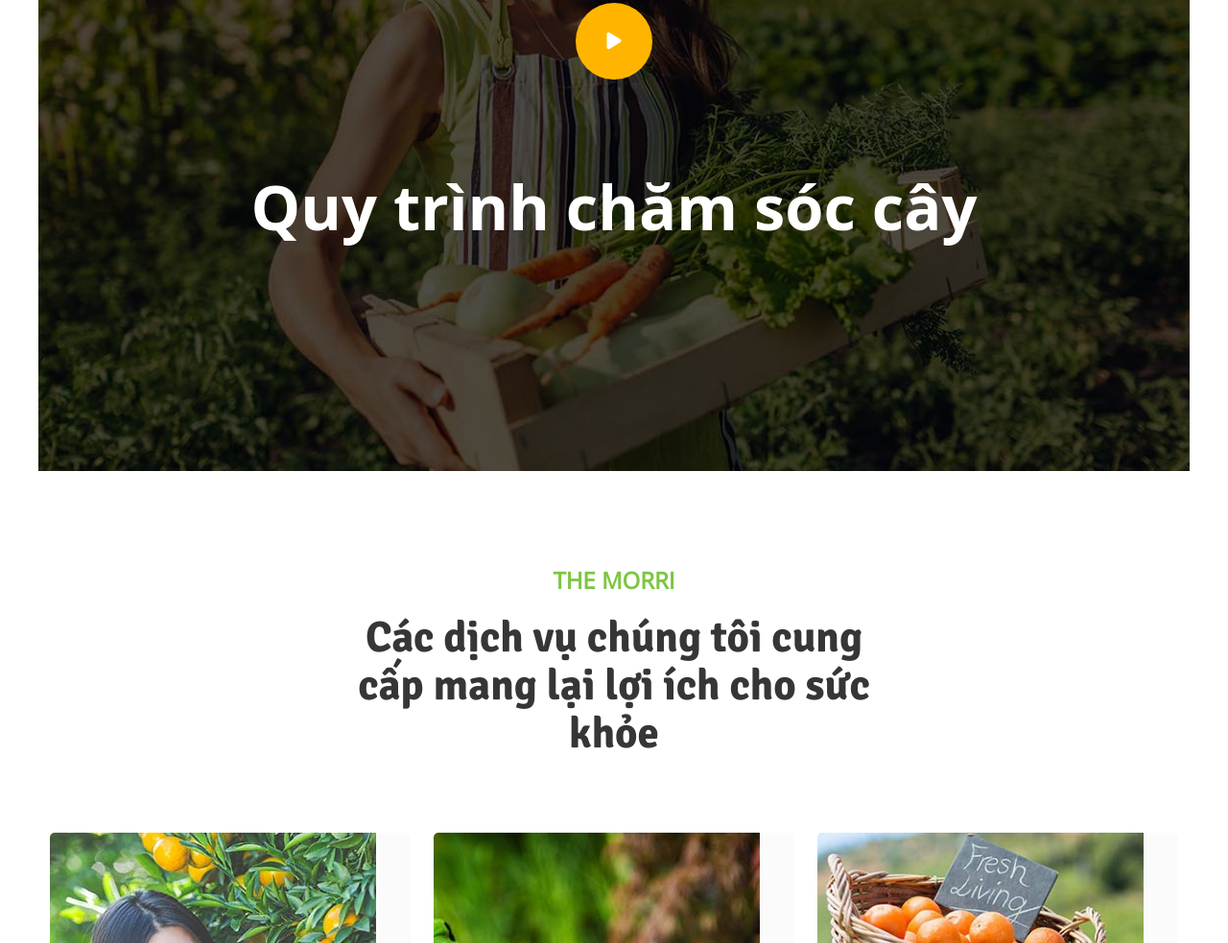
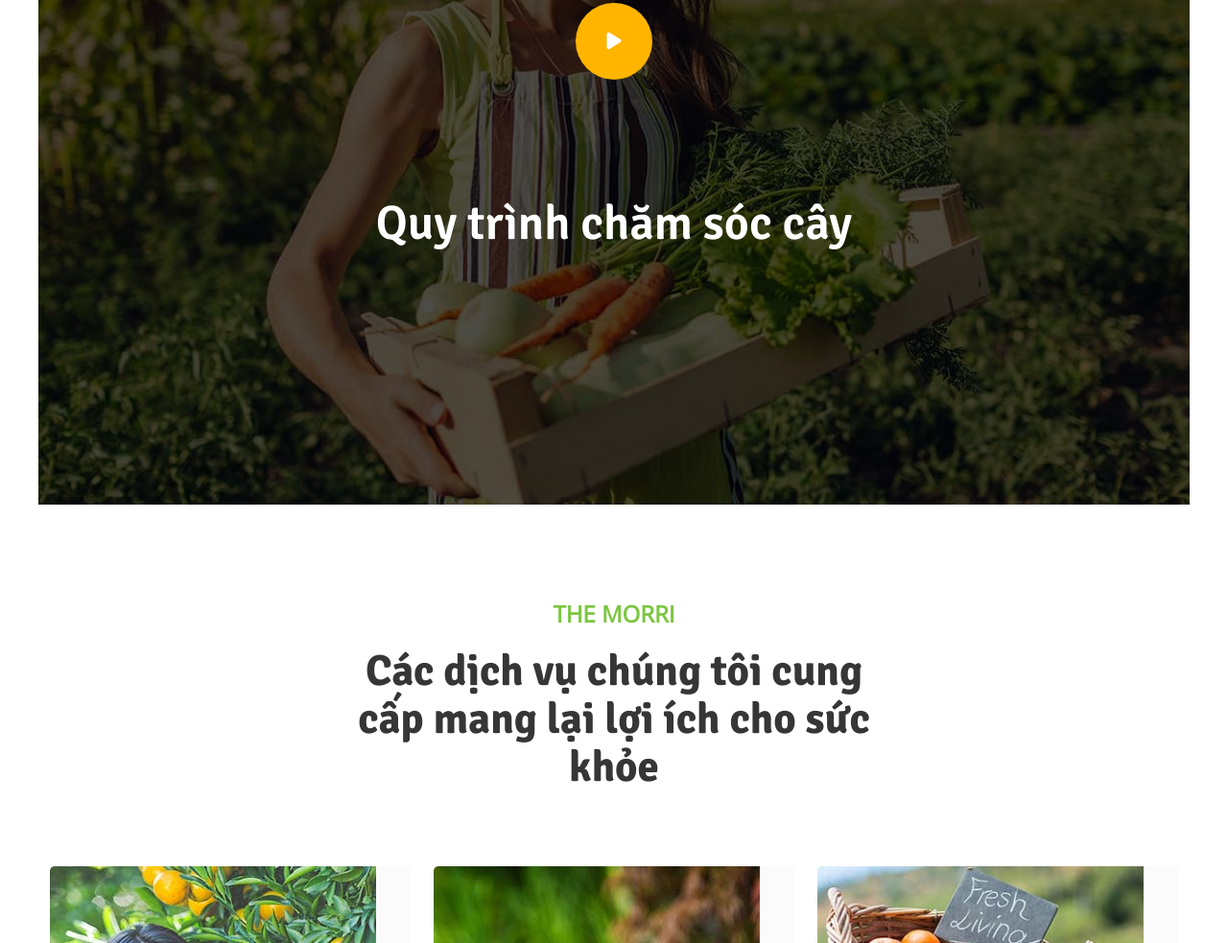
Before and after one commit to hoaingoc1706/web-design, a plain HTML site: page dichvu.html in a window 1280 px wide. Shown: the part 1668-2651 px from the top of the page at 96% size. Drawn offline with nearby package versions, Linux system fonts and the light colour scheme.

Commit message:
Update dichvu.css

```diff
--- a/css/dichvu.css
+++ b/css/dichvu.css
@@ -5,13 +5,11 @@ a {
 li {
     list-style: none;
 }
-
 .container {
     max-width: 1200px;
     padding: 0 15px;
     margin: 0 auto;
 }
-
 .hero {
     width: 100%;
     /* Chiều cao toàn màn hình */
@@ -335,10 +333,12 @@ li {
 
 .take-care-of__content h3 {
     color: #fff;
-    font-size: 65px;
-    line-height: 65px;
+    font-family: "Signika", sans-serif;
+    font-size: 50px;
+    line-height: 100px;
     font-weight: 600;
     padding: 0 200px;
+    font-size: 50px;
 }
 
 /* Section morri */
```
